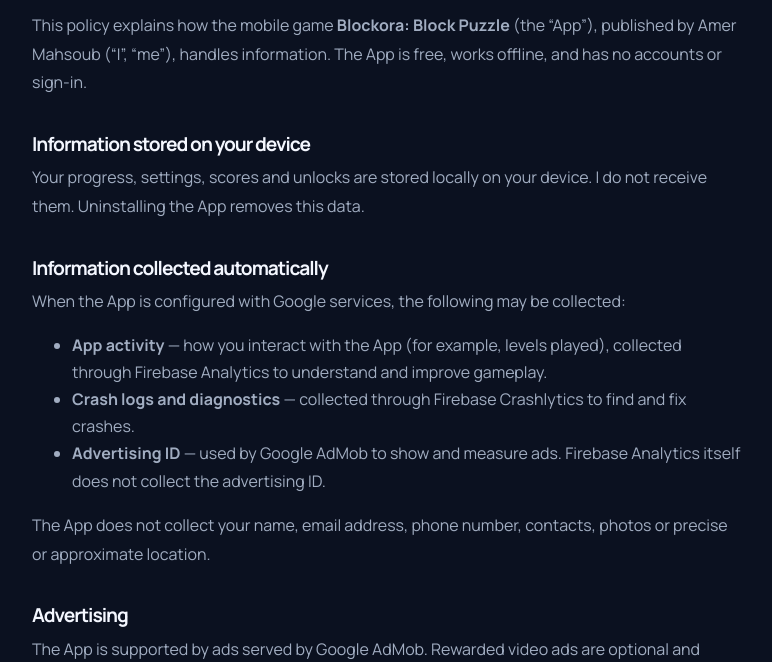
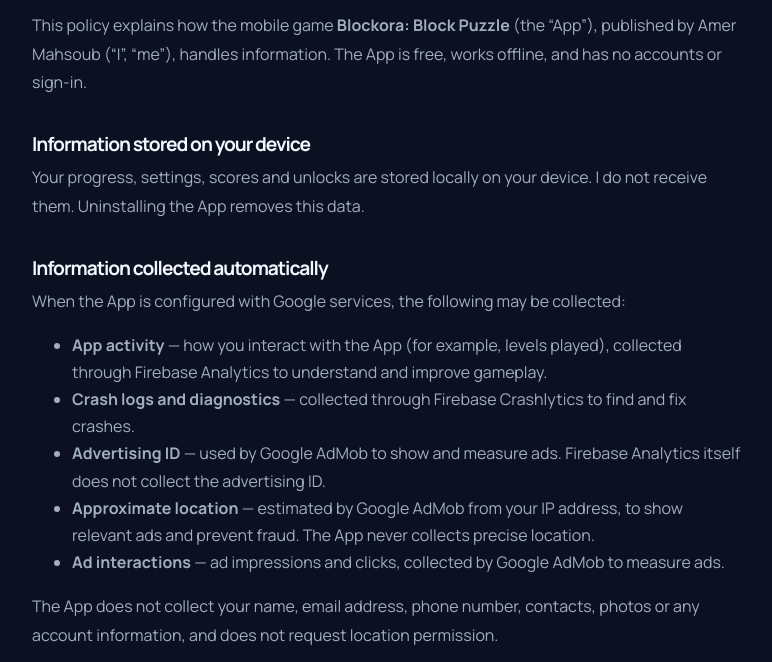
Before and after one commit to amerelsayed1/iamer, a plain HTML site: page privacy/blockora/index.html in a window 1280 px wide. Shown: the part 138-800 px from the top of the page, without its empty margins (252-1024 px from the left). Drawn offline with nearby package versions, Linux system fonts and the light colour scheme.

Commit message:
Update Blockora privacy policy: approximate location and ad interactions
Co-Authored-By: Claude Sonnet 5.5 <noreply@anthropic.com>
Claude-Session: https://claude.ai/code/session_01AEbyCn63THV2MxAKzWwxA5

```diff
--- a/privacy/blockora/index.html
+++ b/privacy/blockora/index.html
@@ -26,8 +26,10 @@
 <li><strong>App activity</strong> — how you interact with the App (for example, levels played), collected through Firebase Analytics to understand and improve gameplay.</li>
 <li><strong>Crash logs and diagnostics</strong> — collected through Firebase Crashlytics to find and fix crashes.</li>
 <li><strong>Advertising ID</strong> — used by Google AdMob to show and measure ads. Firebase Analytics itself does not collect the advertising ID.</li>
+<li><strong>Approximate location</strong> — estimated by Google AdMob from your IP address, to show relevant ads and prevent fraud. The App never collects precise location.</li>
+<li><strong>Ad interactions</strong> — ad impressions and clicks, collected by Google AdMob to measure ads.</li>
 </ul>
-<p>The App does not collect your name, email address, phone number, contacts, photos or precise or approximate location.</p>
+<p>The App does not collect your name, email address, phone number, contacts, photos or any account information, and does not request location permission.</p>
 
 <h2>Advertising</h2>
 <p>The App is supported by ads served by Google AdMob. Rewarded video ads are optional and shown only when you choose them, for Second chance (a voluntary rewarded video) and double XP on the results screen. Interstitial ads appear only at natural breaks, when you leave the game-over screen, and never during play.</p>
```
